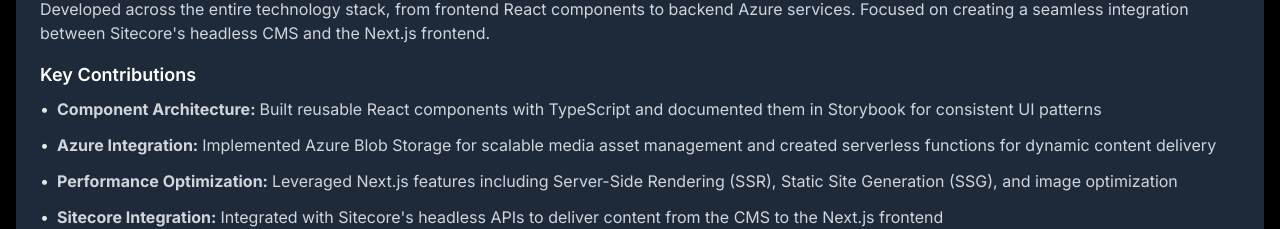
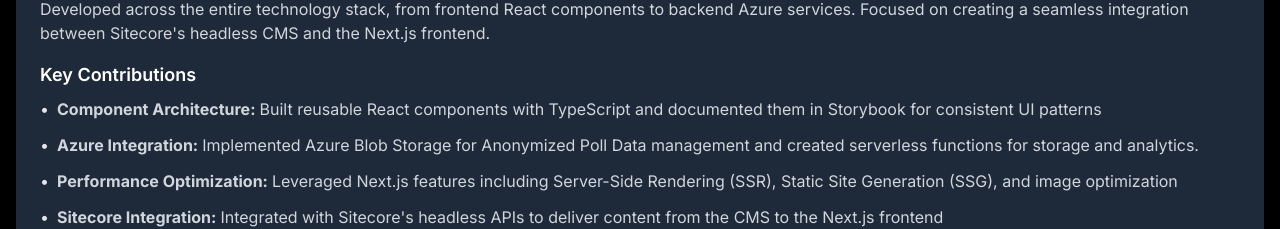
Before and after one commit to ncolesummers/enterprise-intelligence-portfolio, a Next.js app: page /projects/uidaho-website in a window 1280 px wide. Shown: the part 996-1225 px from the top of the page. Built offline with nearby package versions, Linux system fonts and the light colour scheme.

Commit message:
fix: update Azure integration description for anonymized poll data management

```diff
--- a/src/app/projects/uidaho-website/page.tsx
+++ b/src/app/projects/uidaho-website/page.tsx
@@ -179,9 +179,9 @@ export default function UIdahoWebsitePage() {
                   </ListItem>
                   <ListItem>
                     <strong className="mr-1">Azure Integration:</strong>
-                    Implemented Azure Blob Storage for scalable media asset
-                    management and created serverless functions for dynamic
-                    content delivery
+                    Implemented Azure Blob Storage for Anonymized Poll Data
+                    management and created serverless functions for storage and
+                    analytics.
                   </ListItem>
                   <ListItem>
                     <strong className="mr-1">Performance Optimization:</strong>
```
